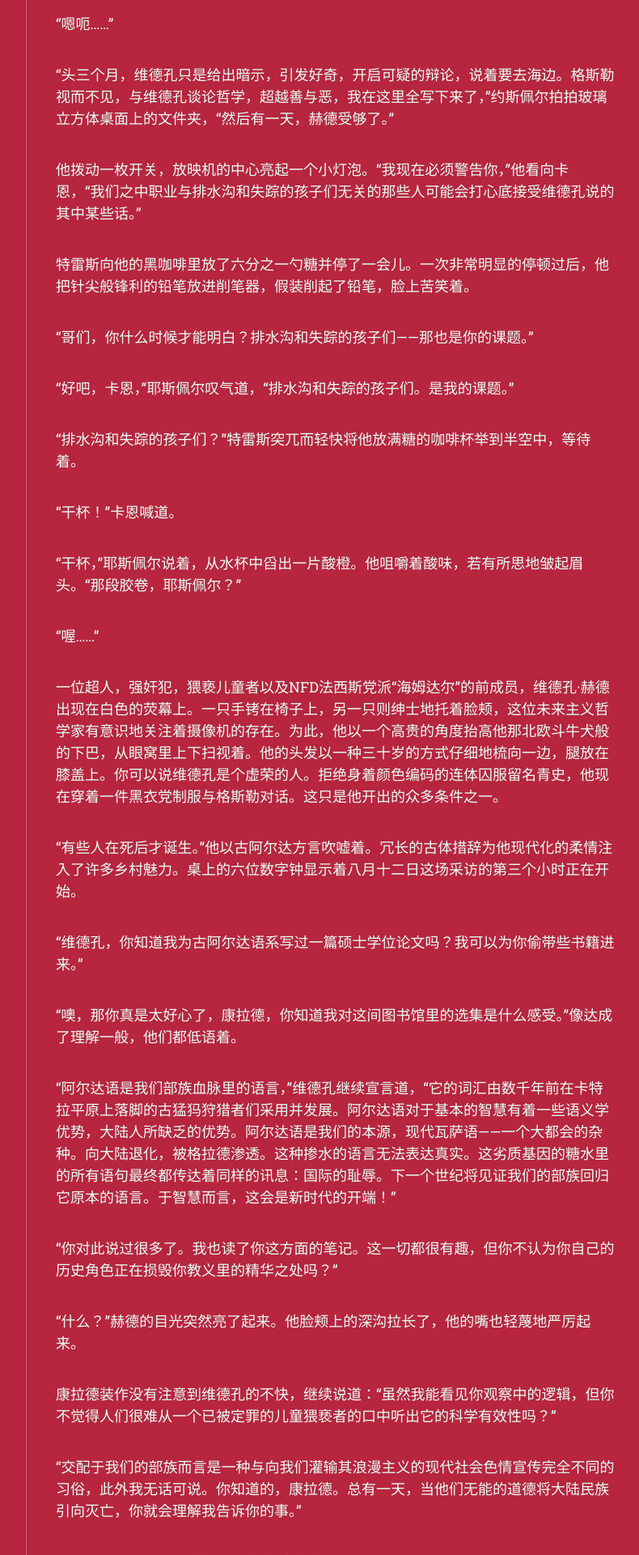
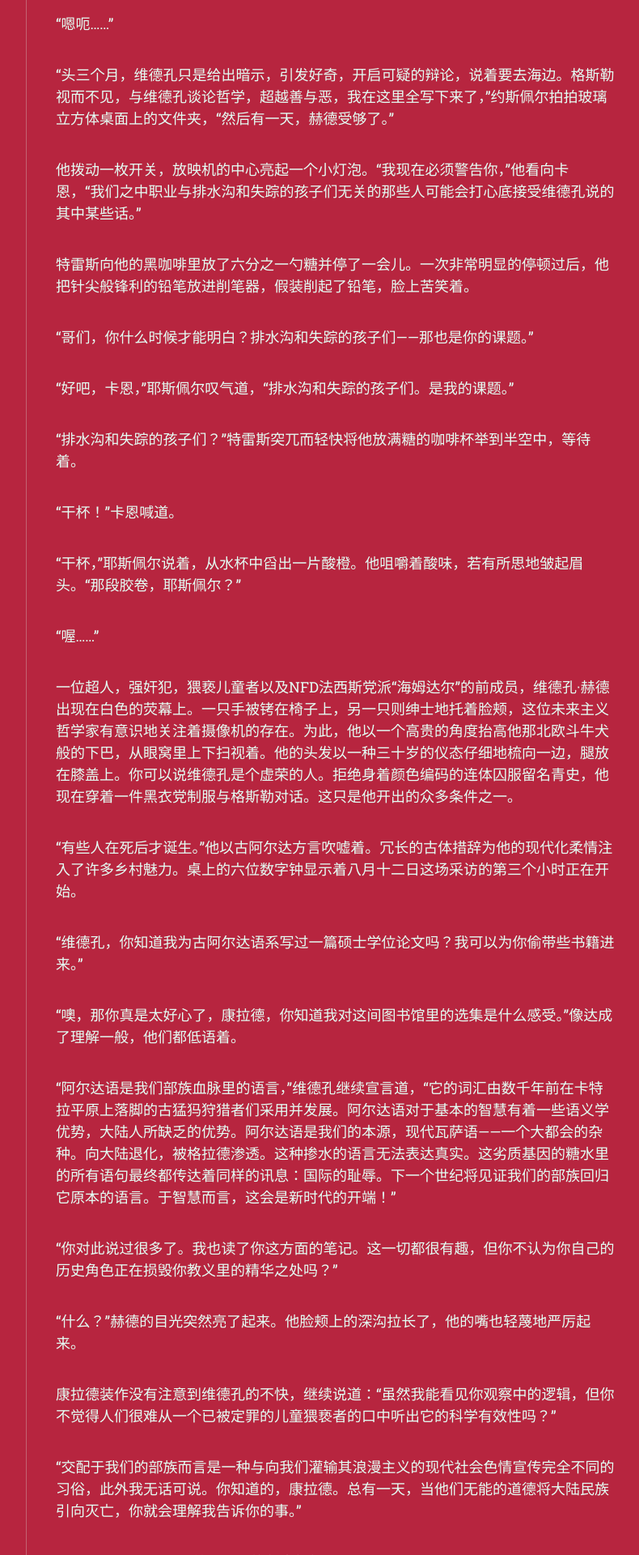
Before and after one commit to scatterdclouds/scatterdclouds.github.io, a Jekyll site: the page built from _posts/2023-08-24-vitkunhird.md, in a window 1280 px wide. Shown: the part 1822-3742 px from the top of the page at 81% size, without its empty margins (357-1147 px from the left). Built offline with Jekyll 4.4.1, drawn with Linux system fonts in a browser that asks for light colours; nearby versions of some CDN libraries; some web fonts are replaced; comment, search, counter and statistics services are not loaded.

Commit message:
Update 2023-08-24-vitkunhird.md

```diff
--- a/_posts/2023-08-24-vitkunhird.md
+++ b/_posts/2023-08-24-vitkunhird.md
@@ -59,9 +59,9 @@ Extract from "4. Vitkun Hird" from *Sacred and Terrible Air* by Robert Kurvitz
 
 “喔……”
 
-一位超人，强奸犯，猥亵儿童者以及NFD法西斯党派“海姆达尔”的前成员，维德孔·赫德出现在白色的荧幕上。一只手铐在椅子上，另一只则绅士地托着脸颊，这位未来主义哲学家有意识地关注着摄像机的存在。为此，他以一个高贵的角度抬高他那北欧斗牛犬般的下巴，从眼窝里上下扫视着。他的头发以一种三十岁的方式仔细地梳向一边，腿放在膝盖上。你可以说维德孔是个虚荣的人。拒绝身着颜色编码的连体囚服留名青史，他现在穿着一件黑衣党制服与格斯勒对话。这只是他开出的众多条件之一。
+一位超人，强奸犯，猥亵儿童者以及NFD法西斯党派“海姆达尔”的前成员，维德孔·赫德出现在白色的荧幕上。一只手被铐在椅子上，另一只则绅士地托着脸颊，这位未来主义哲学家有意识地关注着摄像机的存在。为此，他以一个高贵的角度抬高他那北欧斗牛犬般的下巴，从眼窝里上下扫视着。他的头发以一种三十岁的仪态仔细地梳向一边，腿放在膝盖上。你可以说维德孔是个虚荣的人。拒绝身着颜色编码的连体囚服留名青史，他现在穿着一件黑衣党制服与格斯勒对话。这只是他开出的众多条件之一。
 
-“有些人在死后才诞生。”他以古阿尔达方言吹嘘着。冗长的古体措辞为他现代化的柔情注入了许多乡村魅力。桌上的六位数字钟显示着八月十二日这场采访的第三个小时正在开始。
+“有些人在死后才诞生。”他以古阿尔达方言吹嘘着。冗长的古体措辞为他的现代化柔情注入了许多乡村魅力。桌上的六位数字钟显示着八月十二日这场采访的第三个小时正在开始。
 
 “维德孔，你知道我为古阿尔达语系写过一篇硕士学位论文吗？我可以为你偷带些书籍进来。”
 
```
